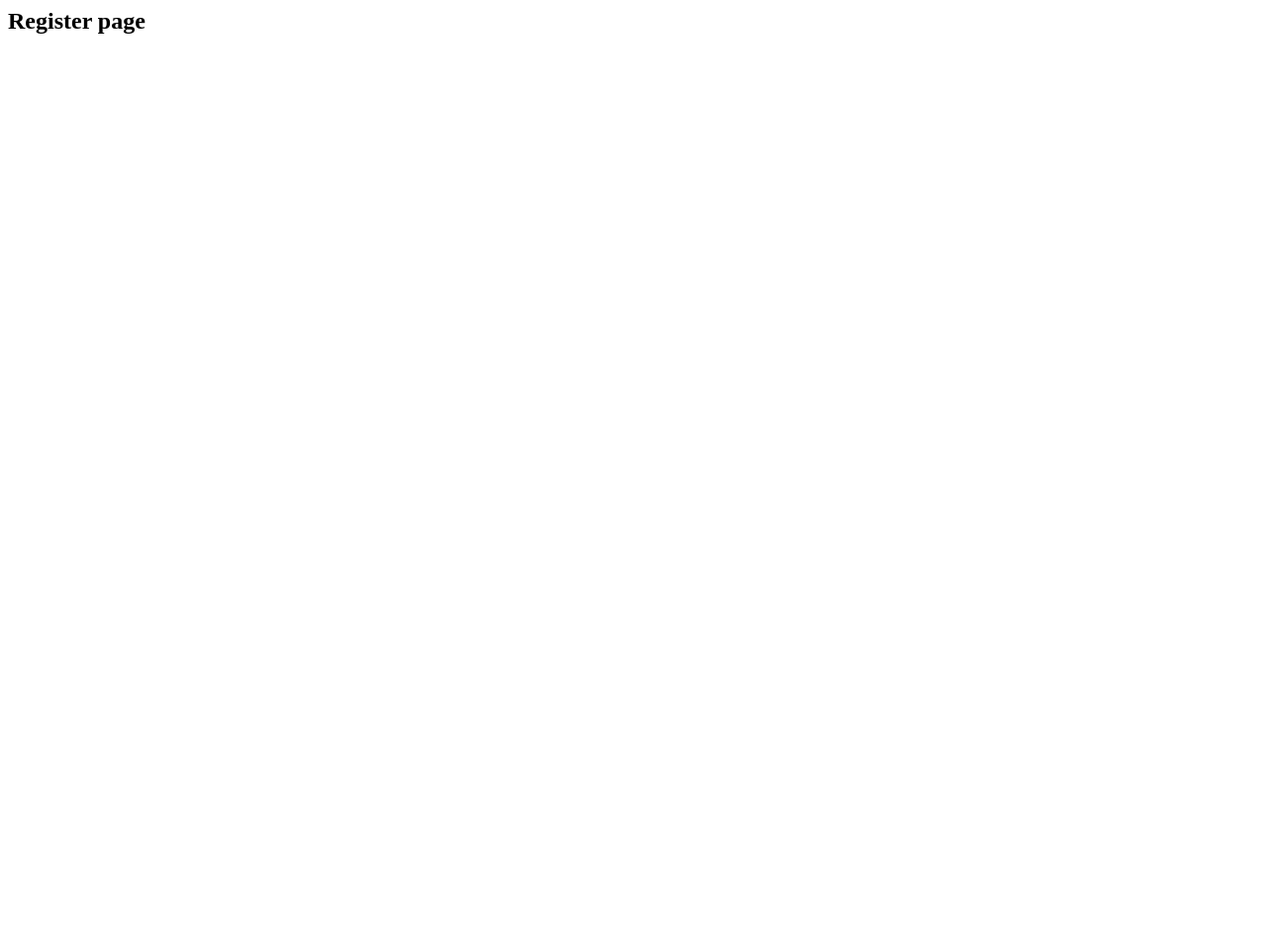
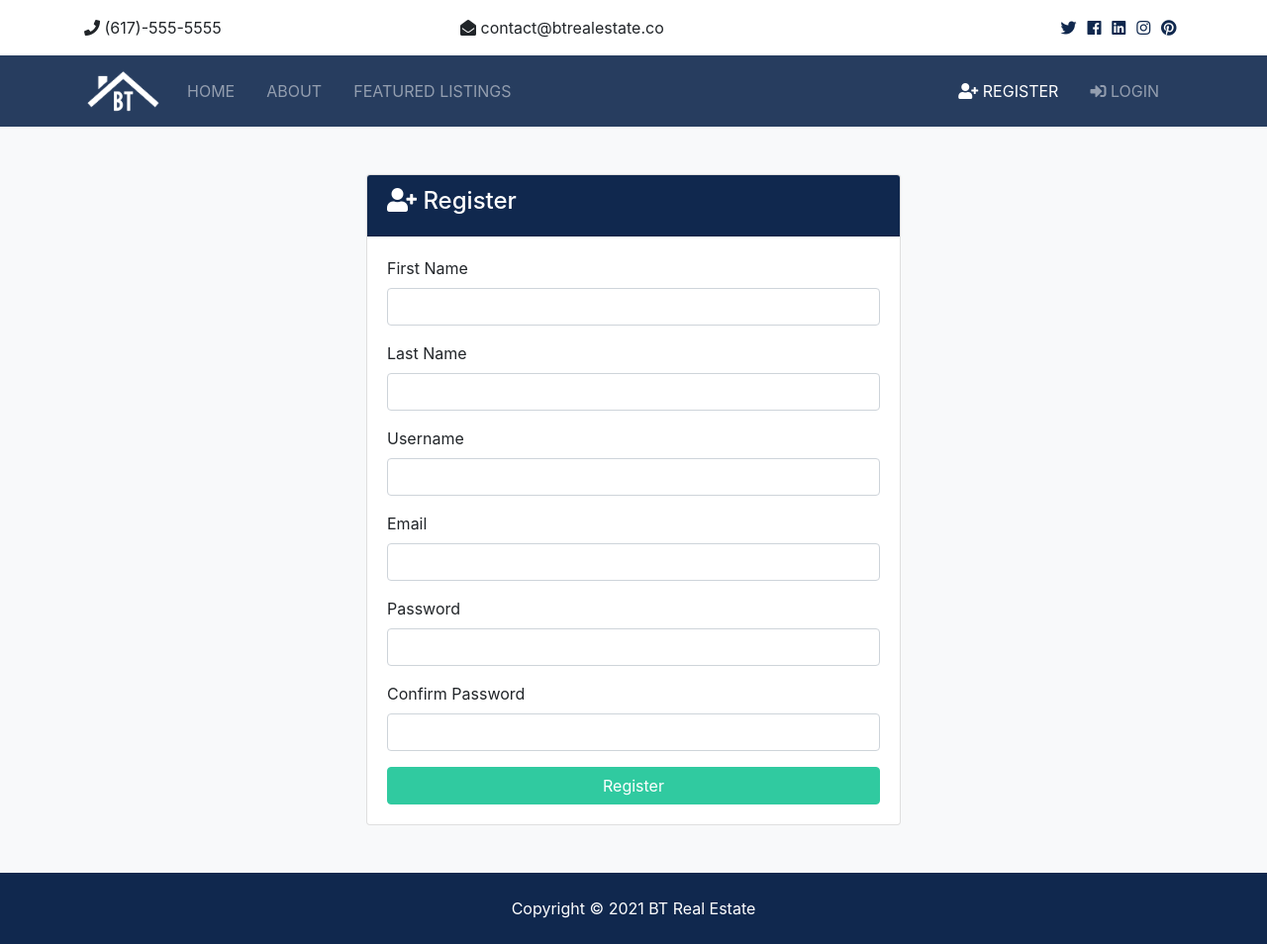
Before and after one commit to protoncodecoin/Real_Estate, a Django app: page /accounts/register in a window 1280 px wide. Before the commit the page is almost empty. Shown: the whole page at 99% size. Before the commit the page ends 34 px from the top, so only its background shows below. Run offline with Django 3.2, Linux system fonts and the light colour scheme; some libraries are stand-ins or nearby versions.

Commit message:
added the message tags to the login and register.html files in the template folder

```diff
--- a/template/accounts/register.html
+++ b/template/accounts/register.html
@@ -1 +1,52 @@
- <h2> Register page</h2>
+{% extends 'base.html' %}
+
+{% block content %}
+
+<section id="register" class="bg-light py-5">
+    <div class="container">
+      <div class="row">
+        <div class="col-md-6 mx-auto">
+          <div class="card">
+            <div class="card-header bg-primary text-white">
+              <h4>
+                <i class="fas fa-user-plus"></i> Register</h4>
+            </div>
+            <div class="card-body">
+              <!-- Alerts -->
+                {% include 'partials/_alerts.html' %}
+                <form action="{% url 'register' %}" method= "POST">
+                    {% csrf_token %}
+                  <div class="form-group">
+                  <label for="first_name">First Name</label>
+                  <input type="text" name="first_name" class="form-control" required>
+                </div>
+                <div class="form-group">
+                  <label for="last_name">Last Name</label>
+                  <input type="text" name="last_name" class="form-control" required>
+                </div>
+                <div class="form-group">
+                  <label for="username">Username</label>
+                  <input type="text" name="username" class="form-control" required>
+                </div>
+                <div class="form-group">
+                  <label for="email">Email</label>
+                  <input type="email" name="email" class="form-control" required>
+                </div>
+                <div class="form-group">
+                  <label for="password2">Password</label>
+                  <input type="password" name="password" class="form-control" required>
+                </div>
+                <div class="form-group">
+                  <label for="password">Confirm Password</label>
+                  <input type="password" name="password2" class="form-control" required>
+                </div>
+                <input type="submit" value="Register" class="btn btn-secondary btn-block">
+              </form>
+            </div>
+          </div>
+        </div>
+      </div>
+    </div>
+  </section>
+
+  {% endblock %}
--- /dev/null
+++ b/template/partials/_alerts.html
@@ -0,0 +1,17 @@
+{% if messages %}
+    {% for message in messages %}
+    <div id="message" class="container">
+        <div class="alert alert-{{message.tags}} alert-dismissable text-center" role="alert">
+            <button type="button" class='close' data-dismiss="alert"><span aria-hidden="true">&times;</span></button>
+            <strong>
+                {% if message.level == DEFAULT_MESSAGE_lEVELS.ERROR %}
+                    Error:
+                {% else %}
+                    {{ message.tags| title }}
+                {%endif %}
+            </strong>
+            {{ message }}
+        </div>
+    </div>
+    {% endfor %}
+{% endif %}
```
Also changed, not shown: template/accounts/login.html (+39 -1 lines).
